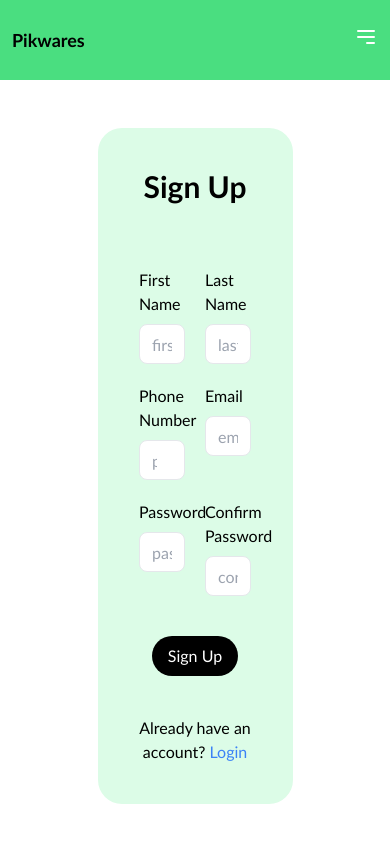
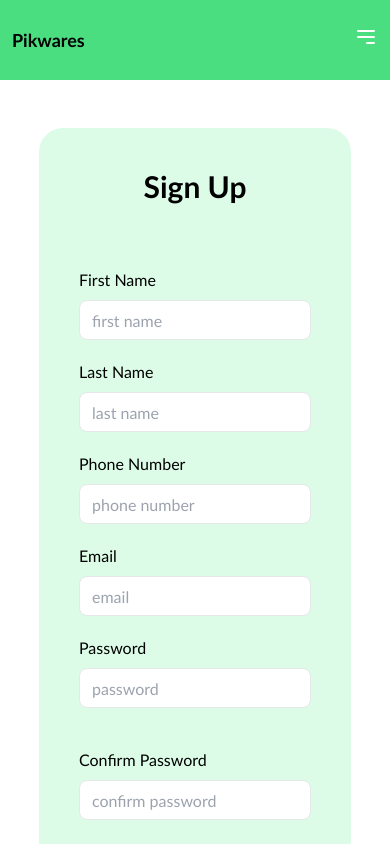
Before and after one commit to MOHAMMED-ANEES-M/Pikwares-Client, a React (Create React App) app: page /signup in a window 390 px wide. Shown: the top 844 px of the page. Built offline with nearby package versions, Linux system fonts and the light colour scheme; no server answers.

Commit message:
fix: Modified Auth Pages UI

```diff
--- a/src/Admin/NavbarAdmin.jsx
+++ b/src/Admin/NavbarAdmin.jsx
@@ -135,19 +135,22 @@ const NavbarAdmin = () => {
         >
         {token ? (
           <button
-            onClick={handleLogout}
+          onClick={() => {
+            handleLogout();
+            setIsMenuOpen(false);
+          }}
             className='bg-red-600 text-white py-2 px-4 rounded-3xl h-fit lg:block'
           >
             Logout
           </button>
         ) : (
           <div className='lg:flex'>
-            <Link to='/login'>
+            <Link to='/login' onClick={()=>{setIsMenuOpen(false);}}>
               <button className='bg-green-50 text-black py-2 mt-2 lg:mt-0 px-4 mr-3 rounded-3xl h-fit'>
                 Login
               </button><br />
             </Link>
-            <Link to='/signup'>
+            <Link to='/signup' onClick={()=>{setIsMenuOpen(false);}}>
               <button className='bg-black text-white py-2 mt-2 px-4 lg:mt-0 rounded-3xl h-fit'>
                 Sign Up
               </button>
--- a/src/Login.jsx
+++ b/src/Login.jsx
@@ -3,11 +3,13 @@ import React, { useEffect, useState } from 'react'
 import { Link, useNavigate } from 'react-router-dom'
 import { errorToast, successToast, warnToast } from './components/Toast';
 import baseUrl from './config';
+import Loader from './components/Loader/Loader';
 
 const Login = () => {
 
     const [email, setEmail] = useState('');
     const [password, setPassword] = useState('');
+    const [loading, setLoading] = useState(false);
     const navigate=useNavigate()
 
     const token = localStorage.getItem('token')
@@ -28,6 +30,7 @@ const Login = () => {
 
         try{
 
+          setLoading(true)
             if (email !== '' && password !== '') {
               const data = { email, password };
             console.log(data, 'data');
@@ -67,6 +70,8 @@ const Login = () => {
           }catch(err){
           console.log(err.response.data.message);
           errorToast(err.response.data.message)
+        }finally{
+          setLoading(false)
         }
     }
 
@@ -89,7 +94,8 @@ const Login = () => {
     })
 
   return (
-    <div>
+    <div className='min-h-screen'>
+      {loading ? (<Loader />) : (
       <div className='text-center mt-40 m-auto w-3/4 md:w-1/4 bg-green-100 px-10 py-10 rounded-3xl'>
             <h1 className='font-semibold text-3xl mb-16'>Login</h1>
         <form onSubmit={handleSubmit}>
@@ -103,6 +109,7 @@ const Login = () => {
         <p>Don't have an account?<span className='text-blue-500'><Link to='/signup'> Sign Up</Link></span></p>
       </div>
         </div>
+      )}
     </div>
   )
 }
--- a/src/SignUp.jsx
+++ b/src/SignUp.jsx
@@ -3,11 +3,13 @@ import React, { useState } from 'react'
 import { Link, useNavigate } from 'react-router-dom'
 import { errorToast, successToast, warnToast } from './components/Toast'
 import baseUrl from './config'
+import Loader from './components/Loader/Loader'
 
 const SignUp = () => {
 
   const [data,setData] = useState('')
   const [conPass,setConPass] = useState('')
+  const [loading, setLoading] = useState(false);
   const navigate = useNavigate()
 
   let handleChange=(e)=>{
@@ -21,6 +23,7 @@ const SignUp = () => {
   let handleSubmit=async (e)=>{
     e.preventDefault()
     try{
+      setLoading(true)
       console.log(data.password,'dpass');
       if(conPass === data.password){
 
@@ -38,44 +41,47 @@ const SignUp = () => {
     catch(err){
       console.log(err && err.response && err.response.data && err.response.data.message);
       errorToast(err.response.data.message)
+    }finally{
+      setLoading(false)
     }
 }
 
 
   return (
-    <div>
-        <div className='text-center mt-32 m-auto w-2/4 bg-green-100 px-10 py-10 mb-10 rounded-3xl'>
+    <div className='min-h-screen'>
+      {loading ? (<Loader />) : (
+        <div className='text-center mt-32 m-auto w-4/5 md:w-2/4 bg-green-100 px-10 py-10 mb-10 rounded-3xl'>
             <h1 className='font-semibold text-3xl mb-16'>Sign Up</h1>
         <form onSubmit={handleSubmit}>
 
-          <div className='flex flex-wrap gap-5 justify-center'>
-            <div className='w-2/5'>
+          <div className='sm:flex gap-5 justify-center'>
+            <div className='w-full sm:w-2/5'>
         <div className='text-start mb-2'>  <label htmlFor="firstname" className='text-start'>First Name</label></div>
        <input className='w-full h-10 mb-5 rounded-lg border p-3' id='firstname' type="text" name='firstname' placeholder='first name' onChange={handleChange} /><br />
        </div>
-       <div className='w-2/5'>
+       <div className='w-full sm:w-2/5'>
        <div className='text-start mb-2'>  <label htmlFor="lastname" className='text-start'>Last Name</label></div>
        <input className='w-full h-10 mb-5 rounded-lg border p-3' id='lastname' type="text" name='lastname' placeholder='last name' onChange={handleChange} /><br />
        </div>
        </div>
 
-       <div className='flex flex-wrap gap-5 justify-center'>
-            <div className='w-2/5'>
+       <div className='sm:flex gap-5 justify-center'>
+            <div className='w-full sm:w-2/5'>
        <div className='text-start mb-2'>  <label htmlFor="number" className='text-start'>Phone Number</label></div>
        <input className='w-full h-10 mb-5 rounded-lg border p-3' id='number' type="number" name='number' placeholder='phone number' onChange={handleChange} /><br />
        </div>
-       <div className='w-2/5'>
+       <div className='w-full sm:w-2/5'>
          <div className='text-start mb-2'>  <label htmlFor="email" className='text-start'>Email</label></div>
        <input className='w-full h-10 mb-5 rounded-lg border p-3' id='email' type="email" name='email' placeholder='email' onChange={handleChange} /><br />
        </div>
        </div>
 
-       <div className='flex flex-wrap gap-5 justify-center'>
-            <div className='w-2/5'>
+       <div className='sm:flex gap-5 justify-center'>
+            <div className='w-full sm:w-2/5'>
        <div className='text-start mb-2'><label htmlFor="password" >Password</label></div>
         <input className='w-full h-10 mb-10 rounded-lg border p-3' id='password' type="password" name='password' placeholder='password' onChange={handleChange} /><br />
         </div>
-       <div className='w-2/5'>
+       <div className='w-full sm:w-2/5'>
         <div className='text-start mb-2'><label htmlFor="confirmpassword" >Confirm Password</label></div>
         <input className='w-full h-10 mb-10 rounded-lg border p-3' id='confirmpassword' type="password" name='confirmpassword' placeholder='confirm password' onChange={handleConPassChange} /><br />
         </div></div>
@@ -86,6 +92,7 @@ const SignUp = () => {
         <p>Already have an account?<span className='text-blue-500'><Link to='/login'> Login</Link></span></p>
       </div>
         </div>
+      )}
     </div>
   )
 }
```
